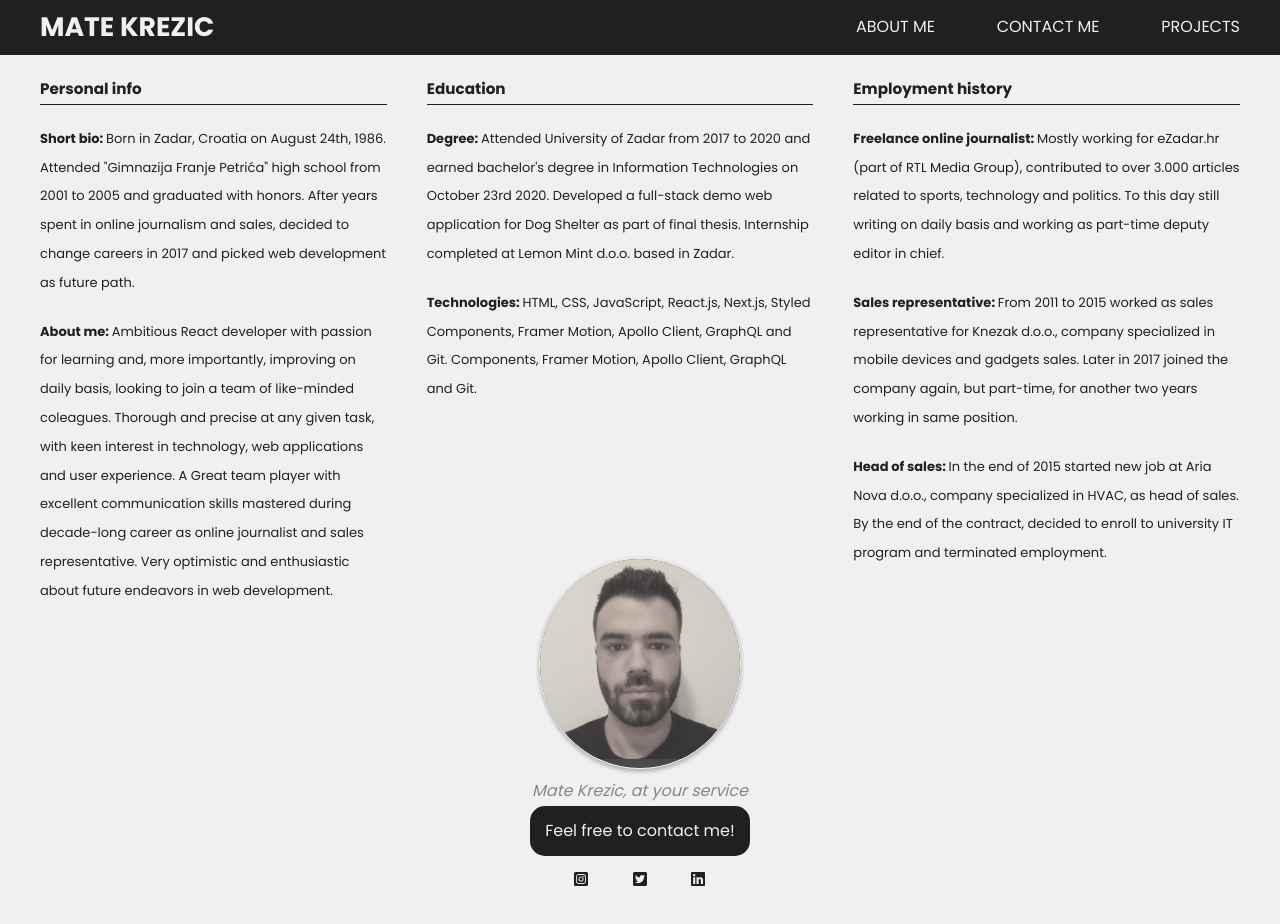
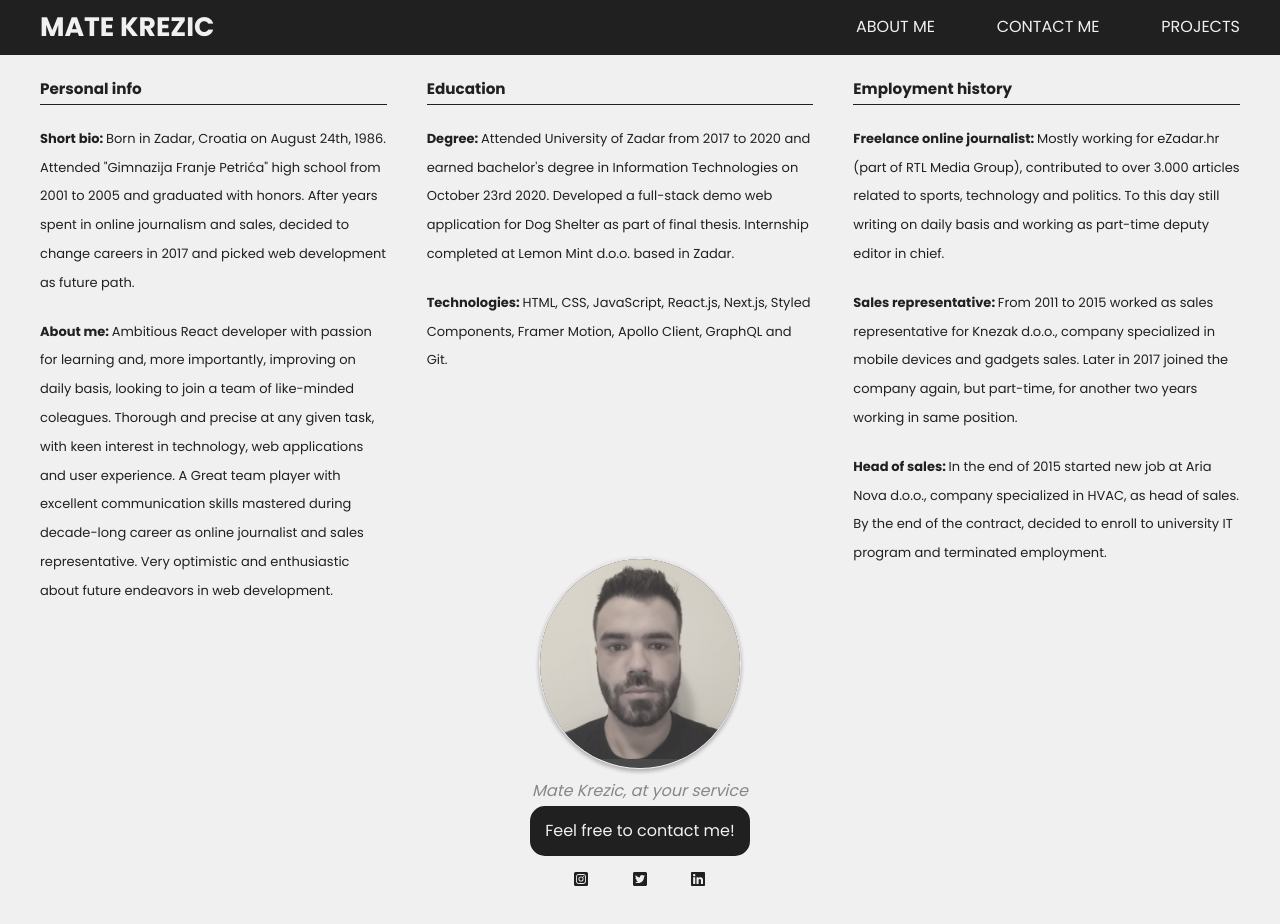
Before and after one commit to unizdmate/portfolio-redesign, a Next.js app: page /about in a window 1280 px wide. Shown: the top 924 px of the page. Built offline with nearby package versions, Linux system fonts and the light colour scheme; no server answers.

Commit message:
removed unneccessary text

```diff
--- a/data/texts.js
+++ b/data/texts.js
@@ -33,8 +33,7 @@ export const AboutTextCenter = () => {
       </p>
       <p>
         <b>Technologies: </b> HTML, CSS, JavaScript, React.js, Next.js, Styled
-        Components, Framer Motion, Apollo Client, GraphQL and Git. Components,
-        Framer Motion, Apollo Client, GraphQL and Git.
+        Components, Framer Motion, Apollo Client, GraphQL and Git.
       </p>
     </>
   );
```
